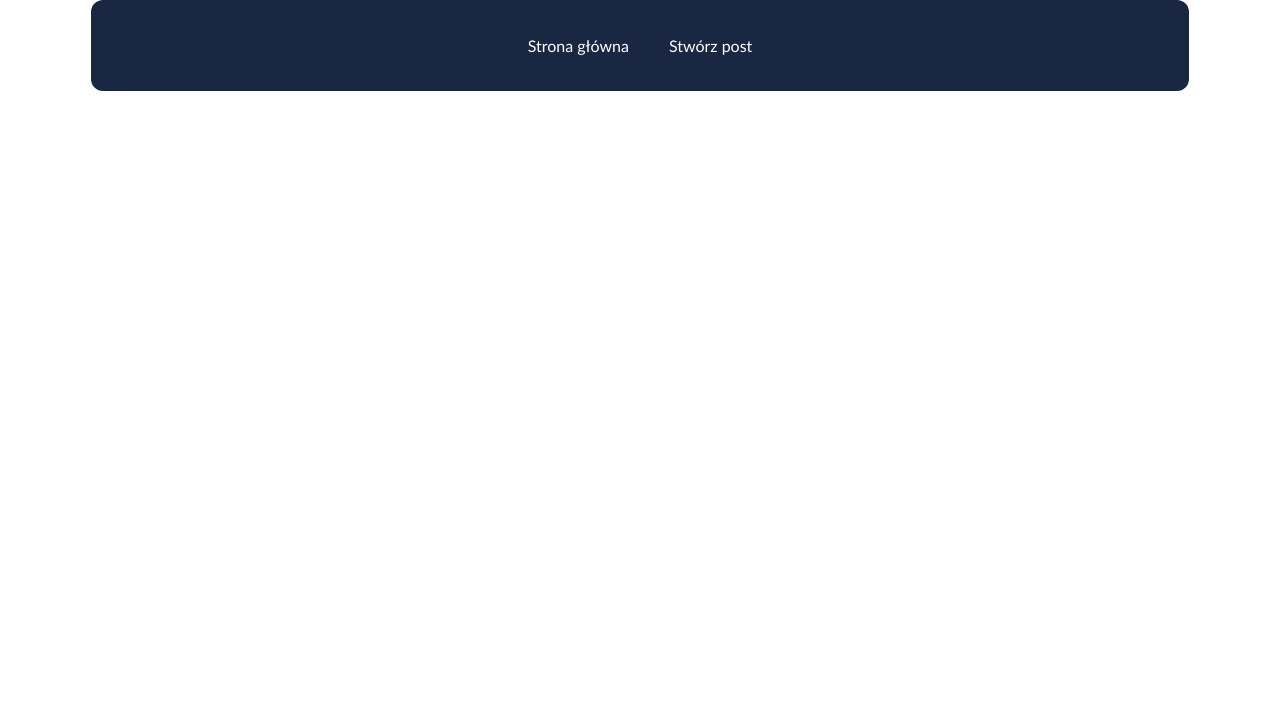
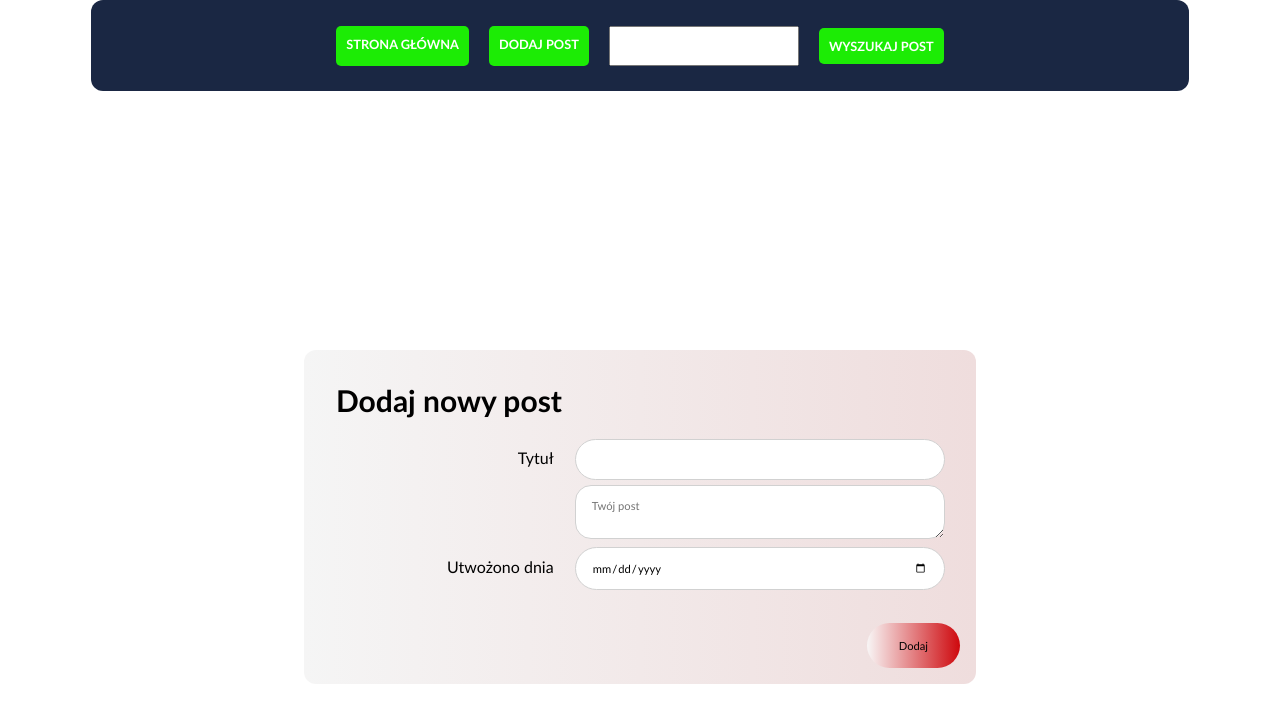
Before and after one commit to AdrWL/blog-app, a React (Create React App) app: page /add in a window 1280 px wide. Shown: the top 722 px of the page. Built offline with nearby package versions, Linux system fonts and the light colour scheme.

Commit message:
Make style createpost, addsearch.context, header

```diff
--- a/src/App.tsx
+++ b/src/App.tsx
@@ -1,22 +1,23 @@
 import * as React from "react";
+import Header from "./components/header/Header";
 import './App.css';
+import {Route, Routes} from "react-router-dom";
+import {SearchContext} from './contexts/search.context'
+import MainPage from "./components/mainpage/MainPage";
+import CreatePost from "./components/createpost/CreatePost";
+import {useState} from "react";
 
 function App() {
+    const [search, setSearch] = useState('')
+
     return (
-        <>
-            <div className="nav">
-                <div className="nav_container">
-                    <div className="nav_element">
-                        <div className="menu">
-                            <div className="nav_list">
-                                <a href="/mainpage">Strona główna</a>
-                                <a href="/createpost">Stwórz post</a>
-                            </div>
-                        </div>
-                    </div>
-                </div>
-            </div>
-        </>
+        <SearchContext.Provider value={{search, setSearch}}>
+            <Header/>
+            <Routes>
+                <Route path="/" element={<MainPage/>}/>
+                <Route path="/add" element={<CreatePost/>}/>
+            </Routes>
+        </SearchContext.Provider>
     );
 }
 
--- /dev/null
+++ b/src/components/common/Btn.css
@@ -0,0 +1,9 @@
+.btn {
+    border: 0;
+    background: #1cec05;
+    text-transform: uppercase;
+    font-weight: bold;
+    font-size: 0.8rem;
+    border-radius: 5px;
+    text-decoration: none;
+}
--- /dev/null
+++ b/src/components/common/Btn.tsx
@@ -0,0 +1,15 @@
+import React from 'react';
+import {Link} from "react-router-dom";
+
+import './Btn.css';
+
+interface Props {
+    text: string;
+    to?: string;
+}
+
+export const Btn = (props: Props) => (
+    props.to
+        ? <Link className="btn" to={props.to}>{props.text}</Link>
+        : <button>{props.text}</button>
+);
--- /dev/null
+++ b/src/components/createpost/CreatePost.css
@@ -0,0 +1,67 @@
+.add-post {
+    margin: auto;
+    border-radius: 12px;
+    background: linear-gradient(90deg, #f5f5f5, #efdddd);
+    padding: 2vh;
+    width: 50%;
+}
+
+.add-post-container {
+    display: grid;
+    grid-template-columns: repeat(5, 0.5fr);
+    grid-template-rows: repeat(7, 0.25fr);
+}
+
+.add-post-text {
+    font-size: 20px;
+    padding: 1rem;
+    grid-area: 1 / 1 / 1 / 8;
+}
+
+#description {
+    width: 100%;
+    border: .1rem solid #d1d1d1;
+    border-radius: 1rem;
+    margin-top: 0.2rem;
+    padding: .8rem 1rem;
+    place-self: center stretch;
+    font-size: 0.7rem;
+}
+
+.add-post-input {
+    grid-area: 2 / 1/ 7 / 7;
+}
+
+.add-post-input td {
+    padding-left: 1.2rem;
+    text-align: right;
+}
+
+.add-post-input table {
+    width: 100%;
+}
+
+.add-post-input input {
+    width: 100%;
+    margin-top: 0.2rem;
+    padding: .8rem 1rem;
+    border-radius: 5rem;
+    outline: none;
+    border: .1rem solid #d1d1d1;
+    font-size: .7rem;
+}
+
+.add-post-btn {
+    grid-area: 8 / 6/ 8 / 8;
+}
+
+.add-post-btn_click {
+    padding: 1rem 2rem;
+    border-radius: 5rem;
+    background: linear-gradient(90deg, #f8f6f6, #ce080d);
+    color: #030303;
+    font-size: .7rem;
+    border: none;
+    outline: none;
+    cursor: pointer;
+}
--- /dev/null
+++ b/src/components/createpost/CreatePost.tsx
@@ -0,0 +1,53 @@
+import * as React from "react";
+import './CreatePost.css';
+
+function CreatePost() {
+    return (
+        <>
+            <div className="add-post">
+                <form>
+                    <div className="add-post-container">
+                        <div className="add-post-text">
+                            <h2>Dodaj nowy post</h2>
+                        </div>
+                        <div className="add-post-input">
+                            <table>
+                                <tbody>
+                                <tr>
+                                    <td>
+                                        <label htmlFor="title">Tytuł</label>
+                                    </td>
+                                    <td>
+                                        <input id="title" type="text" required></input>
+                                    </td>
+                                </tr>
+                                <tr>
+                                    <td>
+                                        <label htmlFor="description"></label>
+                                    </td>
+                                    <td>
+                                    <textarea id="description" placeholder="Twój post" required></textarea>
+                                    </td>
+                                </tr>
+                                <tr>
+                                    <td>
+                                        <label htmlFor="createdAt">Utwożono dnia</label>
+                                    </td>
+                                    <td>
+                                        <input id="createdAt" type="date" placeholder="Twój e-mail*" name="email" required></input>
+                                    </td>
+                                </tr>
+                                </tbody>
+                            </table>
+                        </div>
+                        <div className="add-post-btn">
+                            <button className="add-post-btn_click" type="submit">Dodaj</button>
+                        </div>
+                    </div>
+                </form>
+            </div>
+        </>
+    );
+}
+
+export default CreatePost;
--- /dev/null
+++ b/src/components/header/Header.css
@@ -0,0 +1,43 @@
+.nav_container {
+    display: grid;
+    grid-template-columns: repeat(14, 1fr);
+    grid-template-rows: repeat(5, 1fr);
+    justify-content: center;
+}
+
+.nav_element {
+    height: 28%;
+    grid-area: 3 / 2 / 14 / 14;
+    display: flex;
+    justify-content: center;
+    border-radius: 12px 12px 0 0;
+    background: rgb(26, 39, 67);
+    color: rgb(255, 255, 255);
+}
+
+.menu {
+    display: flex;
+    align-self: center;
+}
+
+.nav_list {
+    display: flex;
+    justify-content: space-around;
+    flex-direction: row;
+    text-align: center;
+    width: 100%;
+}
+
+.nav_list a {
+    text-decoration: none;
+    color: #000000;
+    padding: 10px;
+    margin: 10px;
+}
+
+.search form input{
+    text-decoration: none;
+    color: #000000;
+    padding: 10px;
+    margin: 10px;
+}
--- /dev/null
+++ b/src/components/header/Header.tsx
@@ -0,0 +1,40 @@
+import './Header.css';
+import React, {SyntheticEvent, useContext, useState} from 'react';
+import {SearchContext} from "../../contexts/search.context";
+import {Btn} from "../common/Btn";
+
+function Header() {
+    const {search, setSearch} = useContext(SearchContext);
+    const [inputVal, setInputVal] = useState(search);
+
+    const setSearchFromLocalState = (e: SyntheticEvent) => {
+        e.preventDefault();
+        setSearch(inputVal);
+    };
+
+    return (
+        <>
+            <div className="nav">
+                <div className="nav_container">
+                    <div className="nav_element">
+                        <div className="menu">
+                            <div className="nav_list">
+                                <Btn to="/" text="Strona Główna"/>
+                                <Btn to="/add" text="Dodaj post"/>
+                                <div className="search">
+                                    <form onSubmit={setSearchFromLocalState}>
+                                        <input type="text" value={inputVal}
+                                               onChange={e => setInputVal(e.target.value)}/>
+                                        <Btn to="/" text="Wyszukaj Post"/>
+                                    </form>
+                                </div>
+                            </div>
+                        </div>
+                    </div>
+                </div>
+            </div>
+        </>
+    );
+}
+
+export default Header;
--- /dev/null
+++ b/src/components/mainpage/MainPage.tsx
@@ -0,0 +1,14 @@
+import * as React from "react";
+import './MainPage.css';
+
+function MainPage() {
+    return (
+        <>
+            <div className="mainpage">
+                <span>Strona Główna</span>
+            </div>
+        </>
+    );
+}
+
+export default MainPage;
--- /dev/null
+++ b/src/contexts/search.context.ts
@@ -0,0 +1,6 @@
+import {createContext} from "react";
+
+export const SearchContext = createContext({
+    search: '',
+    setSearch: (s: string) => {},
+})
--- a/src/index.css
+++ b/src/index.css
@@ -1,5 +1,5 @@
 * {
     margin: 0;
     padding: 0;
-    font-family: Calibri;
+    font-family: 'Calibri', sans-serif;
 }
```
Also changed, not shown: src/components/mainpage/MainPage.css (added).
